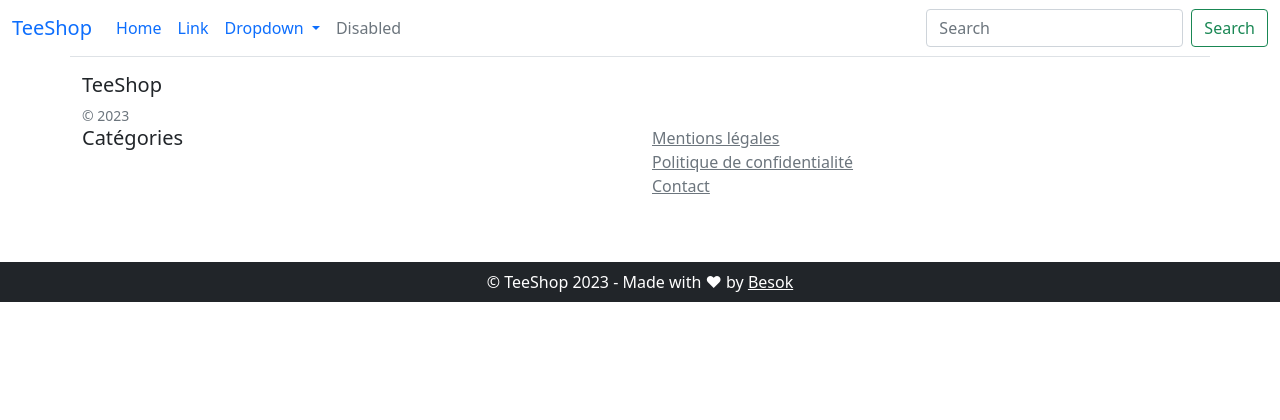
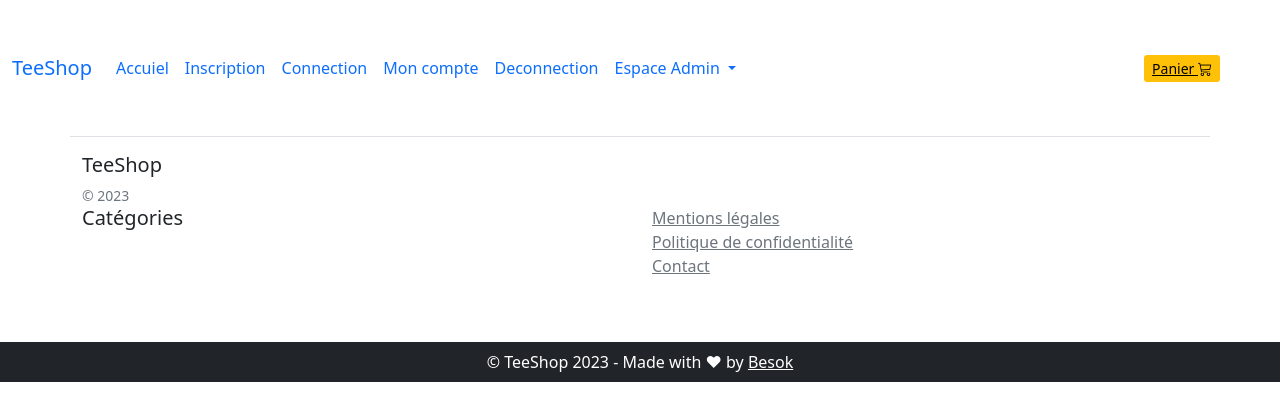
Before and after one commit to mariama2244/TeeShop, a Symfony app: template templates/base.html.twig in a window 1280 px wide. Shown: the top 420 px of the page. Run offline with Twig, Linux system fonts and the light colour scheme; the template is opened without the code that fills it, so the values that code supplies are empty; some libraries are stand-ins or nearby versions.

Commit message:
Update _nav.html.twig

```diff
--- a/templates/include/_nav.html.twig
+++ b/templates/include/_nav.html.twig
@@ -7,30 +7,41 @@
     <div class="collapse navbar-collapse" id="navbarSupportedContent">
       <ul class="navbar-nav me-auto mb-2 mb-lg-0">
         <li class="nav-item">
-          <a class="nav-link active" aria-current="page" href="{{ path('show_home') }}">Home</a>
+          <a class="nav-link active" aria-current="page" href="{{ path('show_home') }}">Accuiel</a>
         </li>
         <li class="nav-item">
-          <a class="nav-link" href="#">Link</a>
+          <a class="nav-link" href="#">Inscription</a>
         </li>
+
+        <li class="nav-item">
+          <a class="nav-link" href="#">Connection</a>
+        </li>
+
+        <li class="nav-item">
+          <a class="nav-link" href="#">Mon compte</a>
+        </li>
+        <li class="nav-item">
+          <a class="nav-link" href="#">Deconnection</a>
+        </li>
+
+
         <li class="nav-item dropdown">
           <a class="nav-link dropdown-toggle" href="#" role="button" data-bs-toggle="dropdown" aria-expanded="false">
-            Dropdown
+           Espace Admin
           </a>
           <ul class="dropdown-menu">
-            <li><a class="dropdown-item" href="#">Action</a></li>
-            <li><a class="dropdown-item" href="#">Another action</a></li>
-            <li><hr class="dropdown-divider"></li>
-            <li><a class="dropdown-item" href="#">Something else here</a></li>
+            <li><a class="dropdown-item" href="#">Daashboard</a></li>
+             <li><hr class="dropdown-divider"></li>
+            <li><a class="dropdown-item" href="#">Gestion des produits</a></li>
+            <li><a class="dropdown-item" href="#">Gestion des membre</a></li>
+             <li><a class="dropdown-item" href="#">Gestion des commandes</a></li>
           </ul>
         </li>
-        <li class="nav-item">
-          <a class="nav-link disabled">Disabled</a>
-        </li>
       </ul>
-      <form class="d-flex" role="search">
-        <input class="form-control me-2" type="search" placeholder="Search" aria-label="Search">
-        <button class="btn btn-outline-success" type="submit">Search</button>
-      </form>
+      <div class="m-5">
+         <a href="#" class="btn-warning btn-sm">Panier <i class="bi bi-cart3"></i></a>
+      </div>
+
     </div>
   </div>
 </nav>
```
